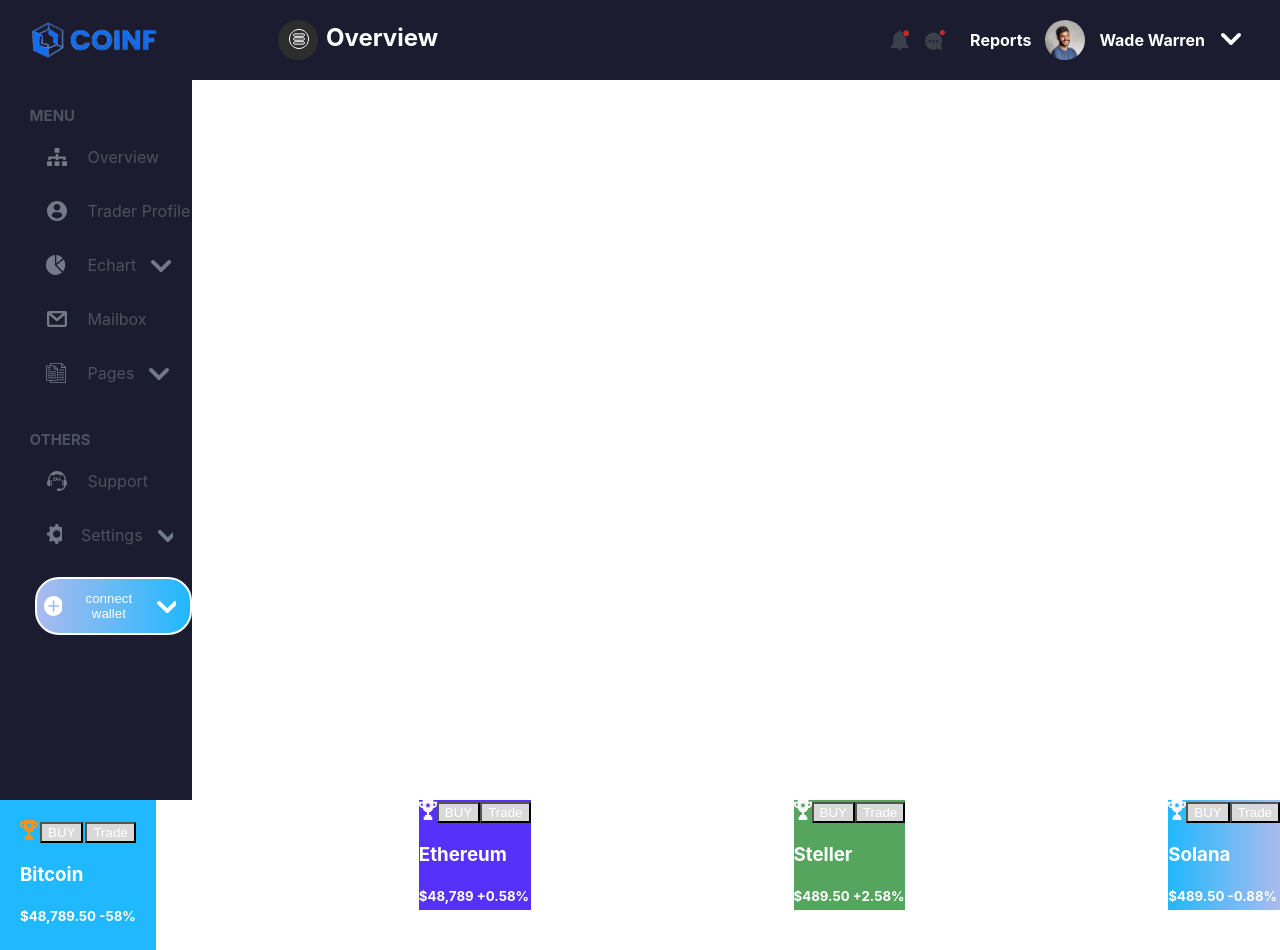
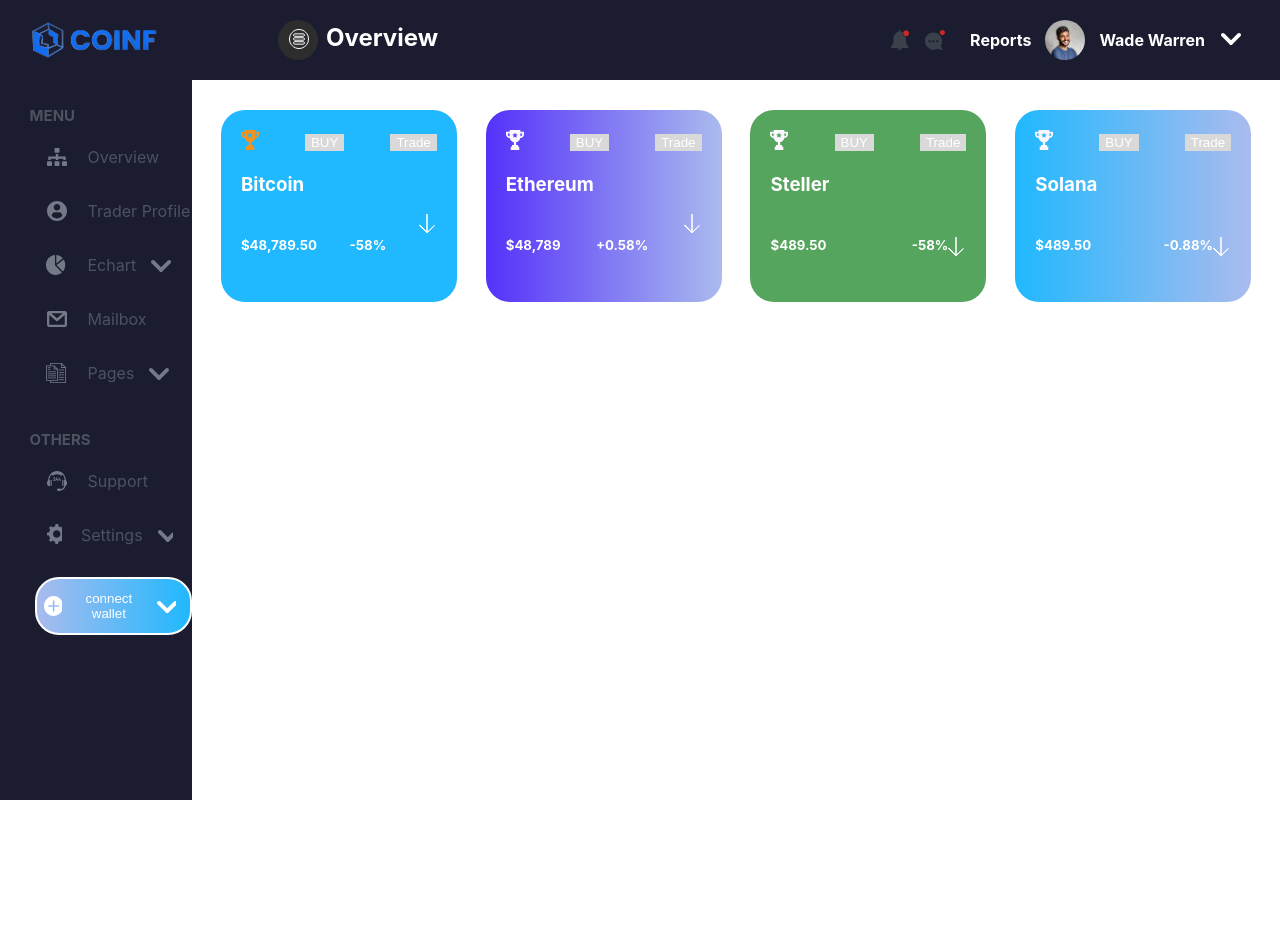
Before and after one commit to Aswathy-G/React-Exam, a React (Create React App) app: page / in a window 1280 px wide. After the commit the page ends 800 px from the top, so only its background shows below. Built offline with nearby package versions, Linux system fonts and the light colour scheme.

Commit message:
spotlight section modified

```diff
--- a/src/components/screens/Overview.js
+++ b/src/components/screens/Overview.js
@@ -16,11 +16,12 @@
           </IconContainer>
           <SubHeading>Bitcoin</SubHeading>
           <NumberContainer>
-            <Number>$48,789.50 -58%</Number>
-          </NumberContainer>
+            <NumberLeft>$48,789.50</NumberLeft>
+            <NumberRight>-58%</NumberRight>
             <LogoImage>
               <Arrow></Arrow>
             </LogoImage>
+          </NumberContainer>
         </Box1>
         <Box2>
           <LightContainer>
@@ -32,11 +33,12 @@
           </LightContainer>
           <SubHeading>Ethereum</SubHeading>
           <NumberContainer>
-            <Number>$48,789 +0.58%</Number>
-          </NumberContainer>
+            <NumberLeft>$48,789</NumberLeft>
+            <NumberRight>+0.58%</NumberRight>
             <LogoImage>
               <Arrow></Arrow>
             </LogoImage>
+          </NumberContainer>
         </Box2>
         <Box3>
           <DarkContainer>
@@ -48,11 +50,14 @@
           </DarkContainer>
           <SubHeading>Steller</SubHeading>
           <NumberContainer>
-            <Number>$489.50 +2.58%</Number>
-          </NumberContainer>
+            <NumberLeft>$489.50</NumberLeft>
+            <NumberRight>
+              -58%
               <LogoImage>
                   <Arrow></Arrow>
               </LogoImage>
+            </NumberRight>
+          </NumberContainer>
         </Box3>
         <Box4>
           <GreyContainer>
@@ -64,11 +69,14 @@
           </GreyContainer>
           <SubHeading>Solana</SubHeading>
           <NumberContainer>
-            <Number>$489.50 -0.88%</Number>
-          </NumberContainer>
+            <NumberLeft>$489.50</NumberLeft>
+            <NumberRight>
+              -0.88%
               <LogoImage>
                 <Arrow></Arrow>
               </LogoImage>
+            </NumberRight>
+          </NumberContainer>
         </Box4>
       </BoxContainer>
     </Container>
@@ -77,19 +85,24 @@
 export default Overview;
 
 const Container = styled.div`
-  display: inline;
-  width: 50%;
+  // display: flex;
+  width: 85%;
+  position: absolute;
+  top: 110px;
+  right: 0px;
 `;
 const BoxContainer = styled.div`
   display: flex;
-  justify-content: space-between;
-  widht: 80%;
+  justify-content: space-evenly;
+  // width: 97%;
 `;
 const Box1 = styled.div`
-  // width: 25%;
-  height: 110px;
+  width: 18%;
+  // height: 130px;
   background: #20b8fe;
   padding: 20px;
+  // justify-content: space-between;
+  border-radius: 24px;
 `;
 const IconContainer = styled.div`
   display: flex;
@@ -106,47 +119,71 @@
 `;
 const Button = styled.button`
   color: #fff;
-  background-color: #D9D9D9;
+  background-color: #d9d9d9;
+  border: none;
 `;
 const SubHeading = styled.h3`
   color: #fff;
+  // margin: 2px;
 `;
-const NumberContainer = styled.div``;
-const Number = styled.h5`
+const NumberContainer = styled.div`
+  color: #fff;
+  display: flex;
+  justify-content: space-between;
+`;
+const NumberLeft = styled.h5`
   color: #fff;
 `;
+const NumberRight = styled.h5`
+  color: #fff;
+  display: flex;
+`;
 const LogoImage = styled.div``;
-const Arrow = styled.small``;
+const Arrow = styled(IconImage1)`
+  background-position: -474px -115px;
+`;
 const Box2 = styled.div`
-  // width: 15%;
-  height: 110px;
-  background: #5531fa;
+  width: 18%;
+  // height: 150px;
+  background: linear-gradient(to right, #5531fa, #aabbee);
+  padding: 20px;
+  // justify-content: space-between;
+  border-radius: 24px;
 `;
 const LightContainer = styled.div`
   display: flex;
   align-items: center;
+  justify-content: space-between;
 `;
 const Image2 = styled.div``;
 const IconImage2 = styled(IconImage1)`
   background-position: -425px -54px;
 `;
 const Box3 = styled.div`
-  // width: 15%;
-  height: 110px;
-  background: #55A55E;
+  width: 18%;
+  // height: 150px;
+  background: #55a55e;
+  padding: 20px;
+  justify-content: space-between;
+  border-radius: 24px;
 `;
 const DarkContainer = styled.div`
   display: flex;
   align-items: center;
+  justify-content: space-between;
 `;
 const Image3 = styled.div``;
 const Box4 = styled.div`
-  // width: 15%;
-  height: 110px;
+  width: 18%;
+  // height: 150px;
   background: linear-gradient(to right, #20b8fe, #aabbee);
+  padding: 20px;
+  justify-content: space-between;
+  border-radius: 24px;
 `;
 const GreyContainer = styled.div`
   display: flex;
   align-items: center;
+  justify-content: space-between;
 `;
 const Image4 = styled.div``;
```
Lines whose indentation alone changed are shown as unchanged.
